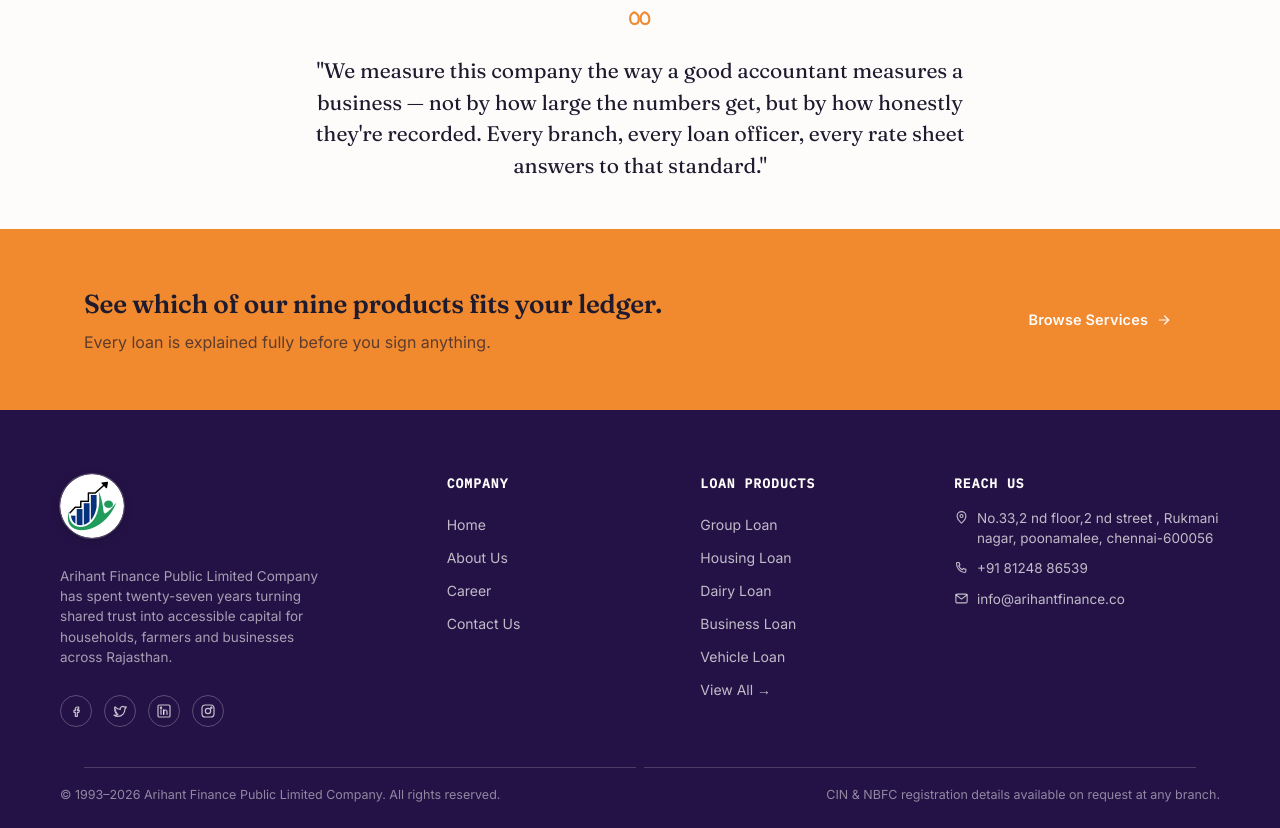
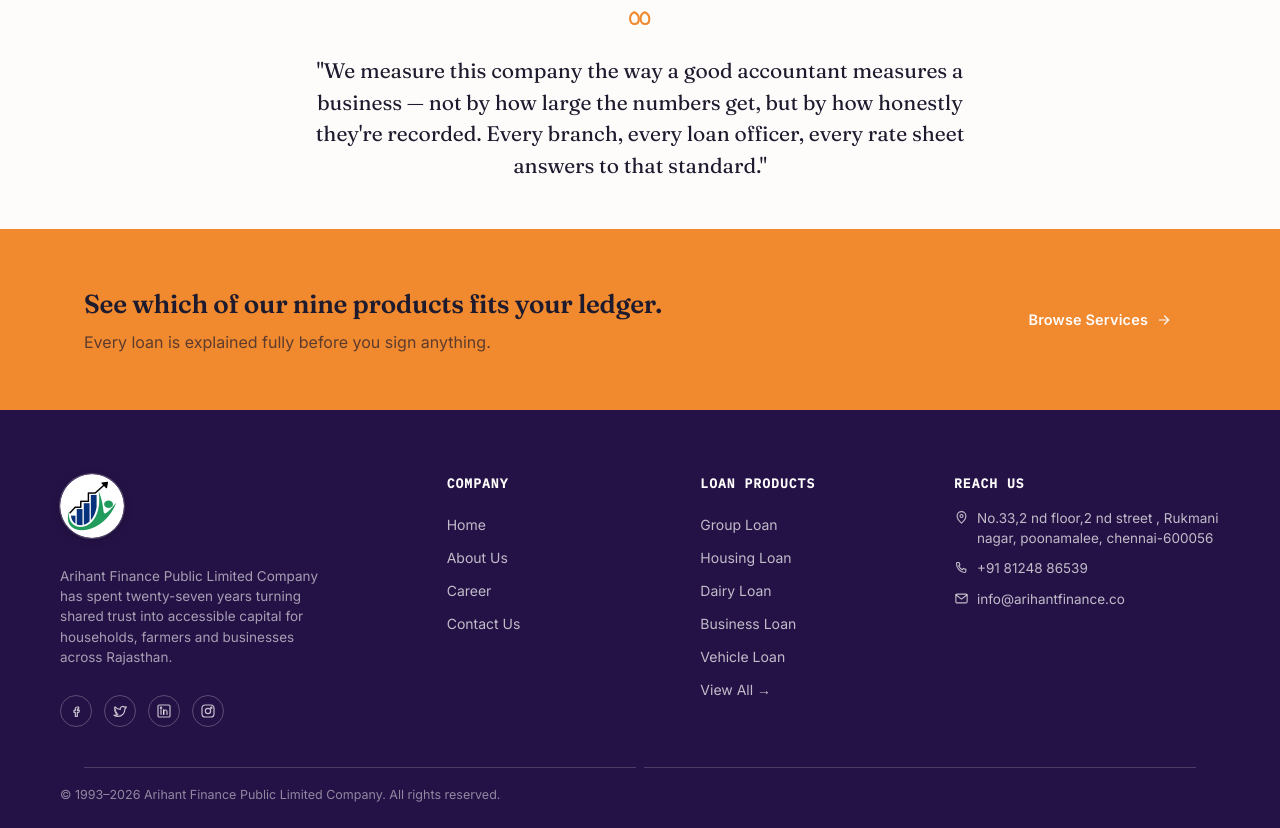
Before and after one commit to myinfotech16-svg/arihant-finance, a website: page about.html in a window 1280 px wide. Shown: the part 3958-4786 px from the top of the page. Drawn offline with Linux system fonts and the light colour scheme.

```diff
--- a/about.html
+++ b/about.html
@@ -167,7 +167,6 @@
   <div class="container"><div class="ledger-rule"></div></div>
   <div class="footer-bottom">
     <span>© 1993–2026 Arihant Finance Public Limited Company. All rights reserved.</span>
-    <span>CIN &amp; NBFC registration details available on request at any branch.</span>
   </div>
 </footer>
 
```
Also changed, not shown: career.html (+0 -1 lines), contact.html (+0 -1 lines), home.html (+0 -1 lines), service-detail.html (+0 -1 lines), services.html (+0 -1 lines).
